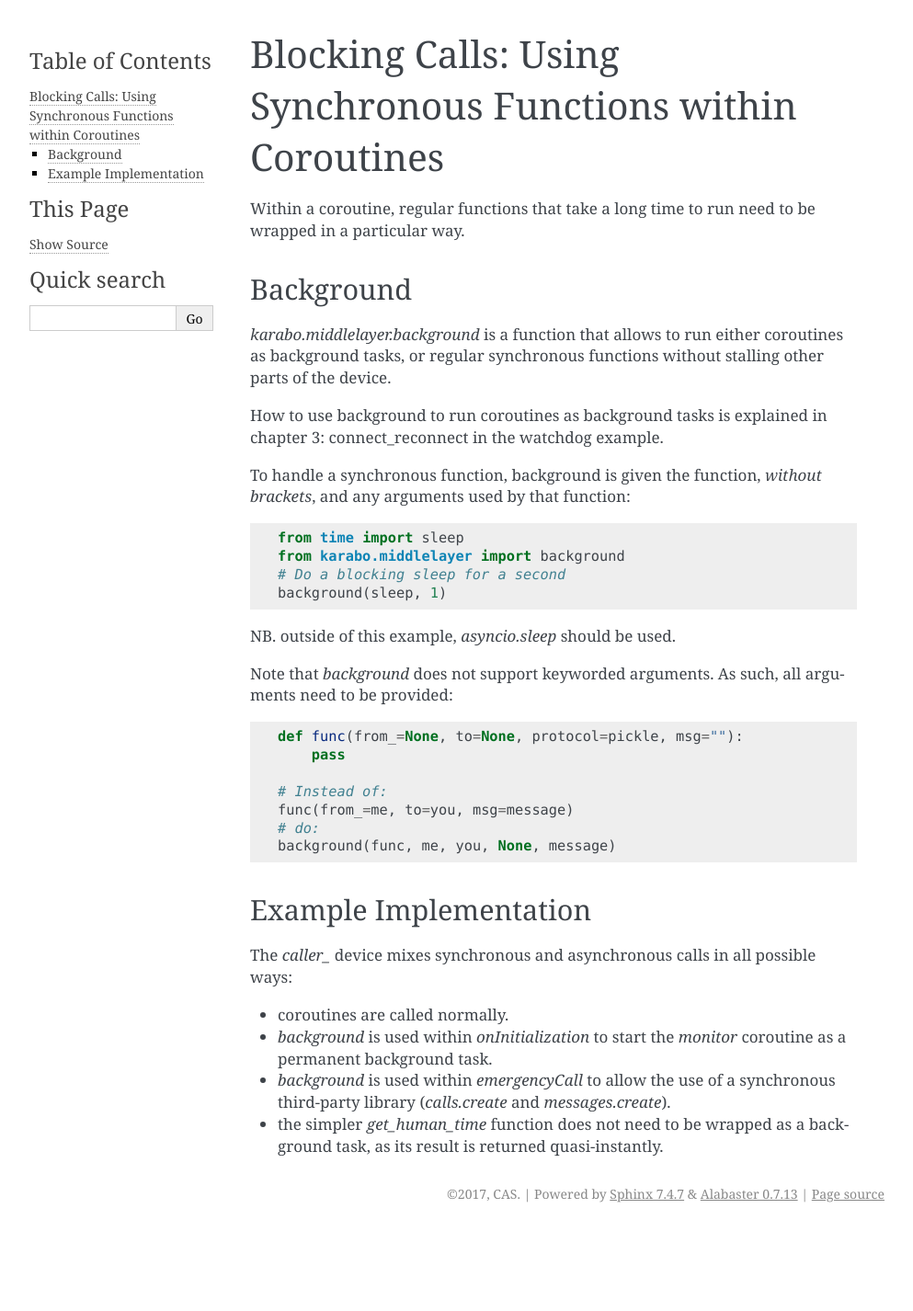
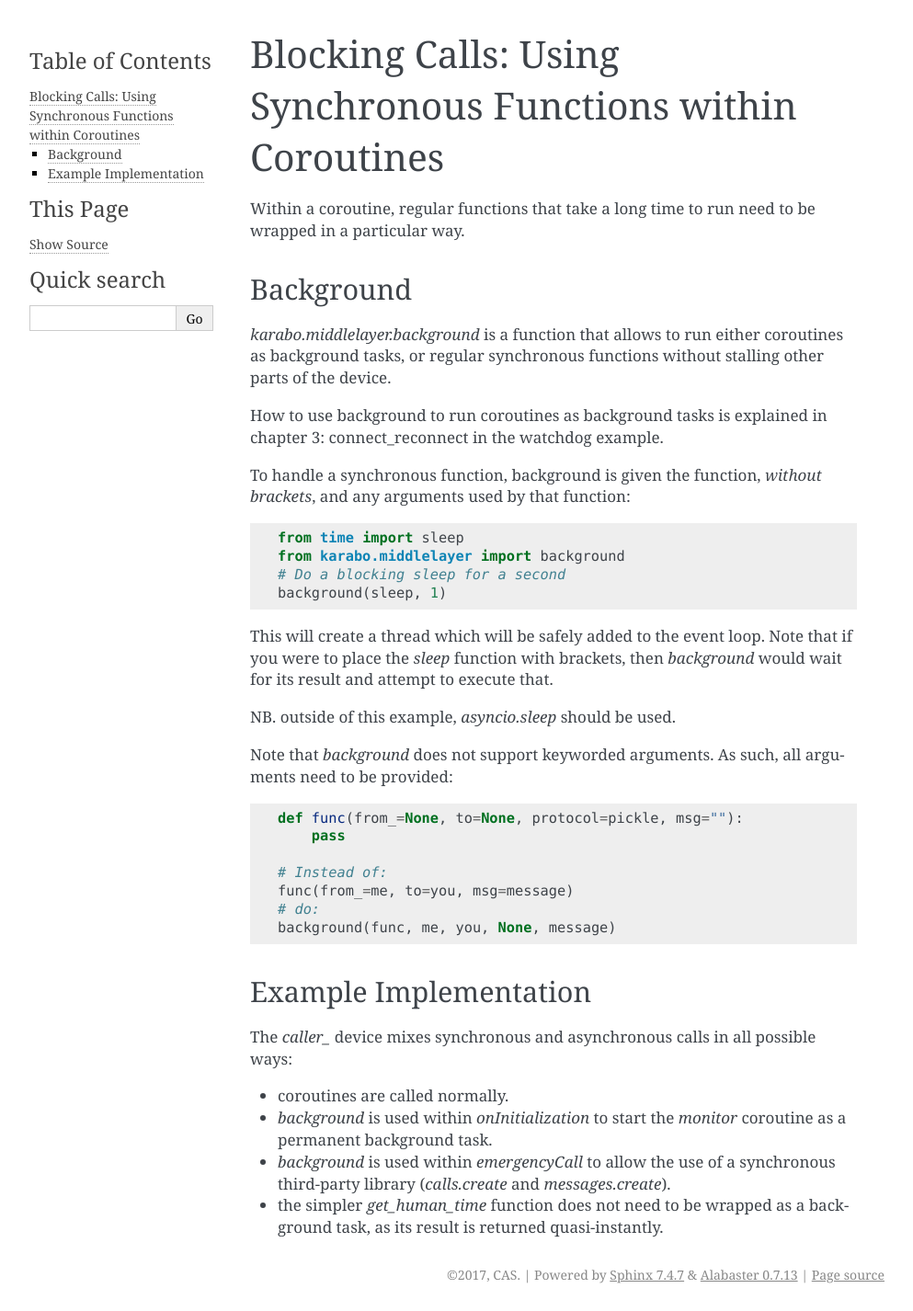
Before and after one commit to European-XFEL/howToMiddlelayer, a Sphinx documentation site: the page built from source/chap2/blocking_calls.rst, in a window 1280 px wide. Shown: the whole page at 92% size, without its empty margins (148-1141 px from the left). Built offline with Sphinx 7.4.7, drawn with Linux system fonts in a browser that asks for light colours; before the commit the page ends 1338 px from its top, so only the background shows below that.

Commit message:
Thread usage clarification

```diff
--- a/source/chap2/blocking_calls.rst
+++ b/source/chap2/blocking_calls.rst
@@ -23,6 +23,10 @@ brackets*, and any arguments used by that function:
     from karabo.middlelayer import background
     # Do a blocking sleep for a second
     background(sleep, 1)
+
+This will create a thread which will be safely added to the event loop.
+Note that if you were to place the `sleep` function with brackets, then
+`background` would wait for its result and attempt to execute that.
 
 NB. outside of this example, `asyncio.sleep` should be used.
 
```
